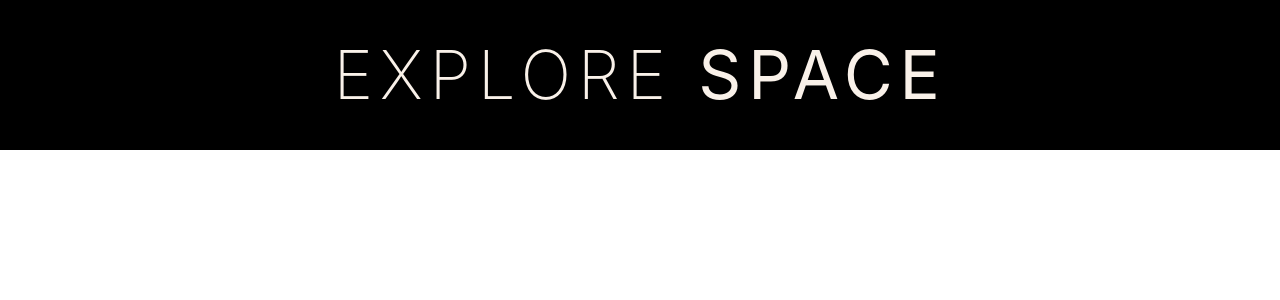
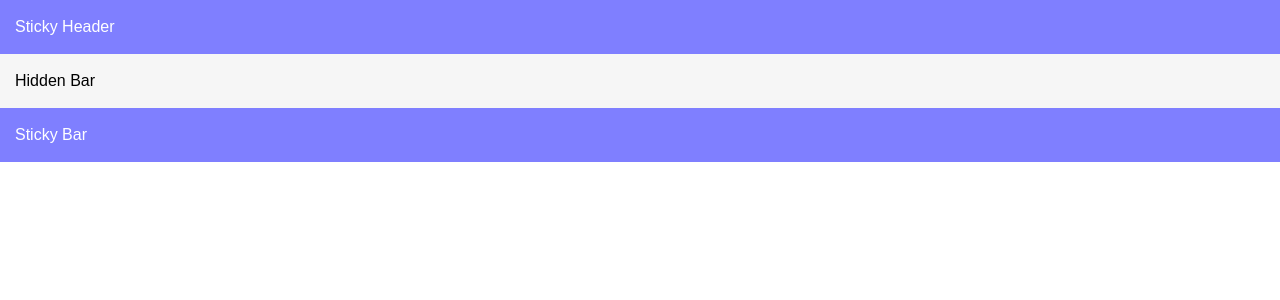
Before and after one commit to vaivodeieva/project-190423, a React (Create React App) app: page / in a window 1280 px wide. Shown: the top 300 px of the page. Built offline with nearby package versions, Linux system fonts and the light colour scheme.

Commit message:
update home

```diff
--- a/public/index.html
+++ b/public/index.html
@@ -44,5 +44,10 @@
       To begin the development, run `npm start` or `yarn start`.
       To create a production bundle, use `npm run build` or `yarn build`.
     -->
+
+    <!-- <script src="https://s3-us-west-2.amazonaws.com/s.cdpn.io/499416/TweenLite.min.js"></script>
+    <script src="https://s3-us-west-2.amazonaws.com/s.cdpn.io/499416/EasePack.min.js"></script>
+    <script src="https://s3-us-west-2.amazonaws.com/s.cdpn.io/499416/demo.js"></script> -->
+
   </body>
 </html>
--- a/src/Assets/CSS/Home.css
+++ b/src/Assets/CSS/Home.css
@@ -1,41 +1,35 @@
-.large-header {
-    position: relative;
-    width: 100%;
-    background: #111;
-    overflow: hidden;
-    background-size: cover;
-    background-position: center center;
-    z-index: 1;
+body {
+    font-family: sans-serif;
+    height: 150vh;
   }
 
-  .demo .large-header {
-    background-color: #000000;
+  .fixed-top {
+    position: fixed;
+    top: 0;
+    right: 0;
+    left: 0;
+    z-index: 1030;
   }
 
-  .main-title {
-    position: absolute;
-    margin: 0;
-    padding: 0;
-    color: #f9f1e9;
-    text-align: center;
-    top: 50%;
-    left: 50%;
-    -webkit-transform: translate3d(-50%, -50%, 0);
-    transform: translate3d(-50%, -50%, 0);
+  .bg-dark,
+  .bg-light {
+    padding: 15px;
   }
 
-  .demo .main-title {
-    text-transform: uppercase;
-    font-size: 4.2em;
-    letter-spacing: 0.1em;
+  .bg-dark {
+    background-color: #7f7fff;
+    color: white;
   }
 
-  .main-title .thin {
-    font-weight: 200;
+  .bg-light {
+    background-color: #f6f6f6;
+    color: black;
   }
 
-  @media only screen and (max-width: 768px) {
-    .demo .main-title {
-      font-size: 3em;
-    }
+  #header.scrolled .bg-dark {
+    border-bottom: 1px solid white;
   }
+  #header.scrolled .searchbar {
+    display: none;
+    padding: 15px 0;
+  }
--- a/src/Views/Home.js
+++ b/src/Views/Home.js
@@ -3,13 +3,13 @@ import '../Assets/CSS/Home.css';
 function Home() {
     return (
         <div>
-            <div className="container demo">
-                <div className="content">
-                    <div id="large-header" className="large-header">
-                        <canvas id="demo-canvas"></canvas>
-                        <h1 className="main-title"><span className="thin">Explore</span> Space</h1>
-                    </div>
-                </div>
+            <div id="header" className="header fixed-top">
+                <header>
+                    <div className="sticky-header bg-dark">Sticky Header</div>
+                    <div className="searchbar bg-light">Hidden Bar</div>
+                </header>
+
+                <div className="bg-dark">Sticky Bar</div>
             </div>
         </div>
     )
```
Also changed, not shown: 1 other file (tests, documents, lock files or other folders).
